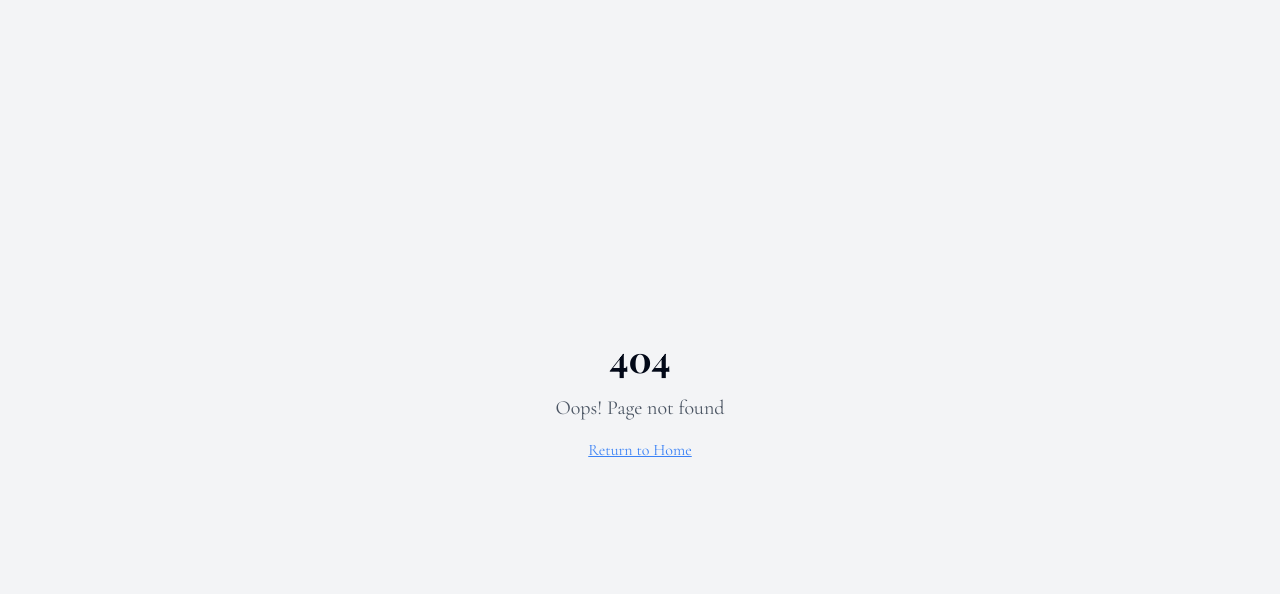
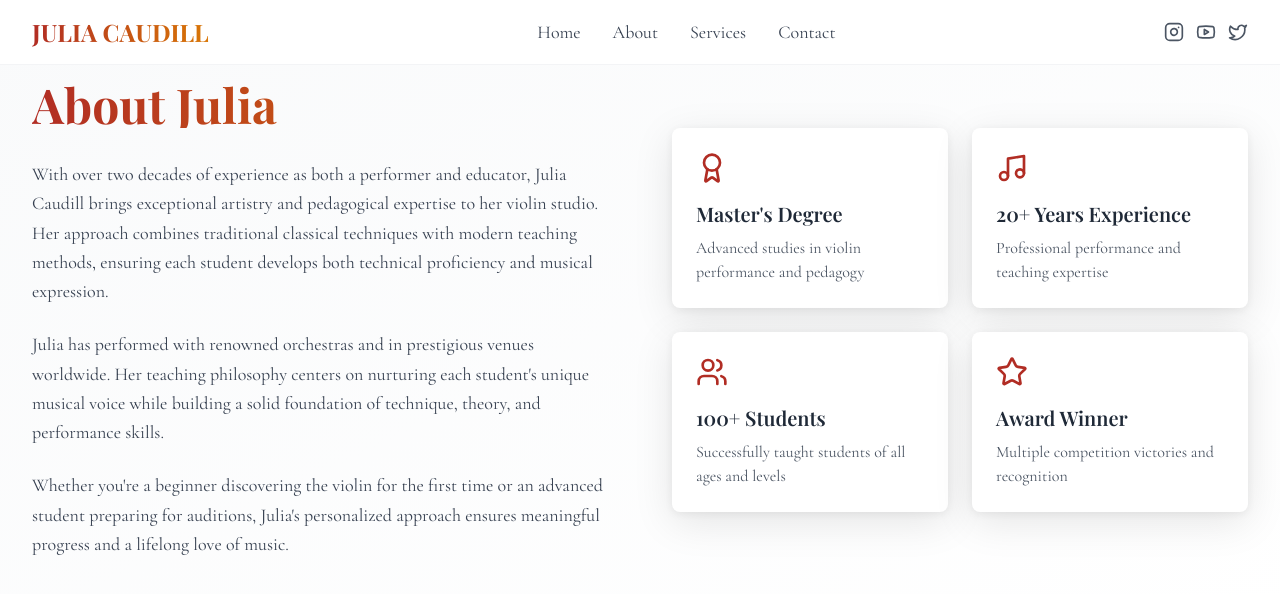
Before and after one commit to jonathancaudill/juliacaudill.com, a React (Vite) app: page /about in a window 1280 px wide. Before the commit this address had no page. Shown: the top 594 px of the page. Built offline with nearby package versions, Linux system fonts and the light colour scheme.

Commit message:
Refactor: Split sections into separate pages
Move the hero, about, services, and contact sections into their own dedicated pages.

```diff
--- a/src/App.tsx
+++ b/src/App.tsx
@@ -1,9 +1,13 @@
+
 import { Toaster } from "@/components/ui/toaster";
 import { Toaster as Sonner } from "@/components/ui/sonner";
 import { TooltipProvider } from "@/components/ui/tooltip";
 import { QueryClient, QueryClientProvider } from "@tanstack/react-query";
 import { BrowserRouter, Routes, Route } from "react-router-dom";
 import Index from "./pages/Index";
+import About from "./pages/About";
+import Services from "./pages/Services";
+import Contact from "./pages/Contact";
 import NotFound from "./pages/NotFound";
 
 const queryClient = new QueryClient();
@@ -16,6 +20,9 @@ const App = () => (
       <BrowserRouter>
         <Routes>
           <Route path="/" element={<Index />} />
+          <Route path="/about" element={<About />} />
+          <Route path="/services" element={<Services />} />
+          <Route path="/contact" element={<Contact />} />
           {/* ADD ALL CUSTOM ROUTES ABOVE THE CATCH-ALL "*" ROUTE */}
           <Route path="*" element={<NotFound />} />
         </Routes>
--- a/src/components/Navigation.tsx
+++ b/src/components/Navigation.tsx
@@ -1,16 +1,16 @@
 
 import React, { useState } from 'react';
+import { Link } from 'react-router-dom';
 import { Menu, X, Instagram, Youtube, Twitter } from 'lucide-react';
 
 const Navigation = () => {
   const [isMenuOpen, setIsMenuOpen] = useState(false);
 
   const navItems = [
-    { name: 'Home', href: '#home' },
-    { name: 'About', href: '#about' },
-    { name: 'Services', href: '#services' },
-    { name: 'Gallery', href: '#gallery' },
-    { name: 'Contact', href: '#contact' }
+    { name: 'Home', href: '/' },
+    { name: 'About', href: '/about' },
+    { name: 'Services', href: '/services' },
+    { name: 'Contact', href: '/contact' }
   ];
 
   return (
@@ -18,20 +18,20 @@ const Navigation = () => {
       <div className="max-w-7xl mx-auto px-4 sm:px-6 lg:px-8">
         <div className="flex justify-between items-center py-4">
           {/* Logo */}
-          <div className="font-playfair text-2xl font-bold gradient-text">
+          <Link to="/" className="font-playfair text-2xl font-bold gradient-text">
             JULIA CAUDILL
-          </div>
+          </Link>
 
           {/* Desktop Navigation */}
           <div className="hidden md:flex items-center space-x-8">
             {navItems.map((item) => (
-              <a
+              <Link
                 key={item.name}
-                href={item.href}
+                to={item.href}
                 className="font-cormorant text-lg text-gray-700 hover:text-burgundy-700 transition-colors duration-300"
               >
                 {item.name}
-              </a>
+              </Link>
             ))}
           </div>
 
@@ -57,14 +57,14 @@ const Navigation = () => {
           <div className="md:hidden py-4 border-t border-gray-100">
             <div className="flex flex-col space-y-4">
               {navItems.map((item) => (
-                <a
+                <Link
                   key={item.name}
-                  href={item.href}
+                  to={item.href}
                   className="font-cormorant text-lg text-gray-700 hover:text-burgundy-700 transition-colors duration-300"
                   onClick={() => setIsMenuOpen(false)}
                 >
                   {item.name}
-                </a>
+                </Link>
               ))}
               <div className="flex items-center space-x-4 pt-4 border-t border-gray-100">
                 <Instagram className="w-5 h-5 text-gray-600 hover:text-burgundy-700 transition-colors cursor-pointer" />
--- /dev/null
+++ b/src/pages/About.tsx
@@ -0,0 +1,15 @@
+
+import React from 'react';
+import Navigation from '@/components/Navigation';
+import AboutSection from '@/components/AboutSection';
+
+const About = () => {
+  return (
+    <div className="min-h-screen">
+      <Navigation />
+      <AboutSection />
+    </div>
+  );
+};
+
+export default About;
--- /dev/null
+++ b/src/pages/Contact.tsx
@@ -0,0 +1,15 @@
+
+import React from 'react';
+import Navigation from '@/components/Navigation';
+import ContactSection from '@/components/ContactSection';
+
+const Contact = () => {
+  return (
+    <div className="min-h-screen">
+      <Navigation />
+      <ContactSection />
+    </div>
+  );
+};
+
+export default Contact;
--- a/src/pages/Index.tsx
+++ b/src/pages/Index.tsx
@@ -2,18 +2,12 @@
 import React from 'react';
 import Navigation from '@/components/Navigation';
 import HeroSection from '@/components/HeroSection';
-import AboutSection from '@/components/AboutSection';
-import ServicesSection from '@/components/ServicesSection';
-import ContactSection from '@/components/ContactSection';
 
 const Index = () => {
   return (
     <div className="min-h-screen">
       <Navigation />
       <HeroSection />
-      <AboutSection />
-      <ServicesSection />
-      <ContactSection />
 
       {/* Footer */}
       <footer className="bg-gray-900 text-white py-12">
--- /dev/null
+++ b/src/pages/Services.tsx
@@ -0,0 +1,15 @@
+
+import React from 'react';
+import Navigation from '@/components/Navigation';
+import ServicesSection from '@/components/ServicesSection';
+
+const Services = () => {
+  return (
+    <div className="min-h-screen">
+      <Navigation />
+      <ServicesSection />
+    </div>
+  );
+};
+
+export default Services;
```
